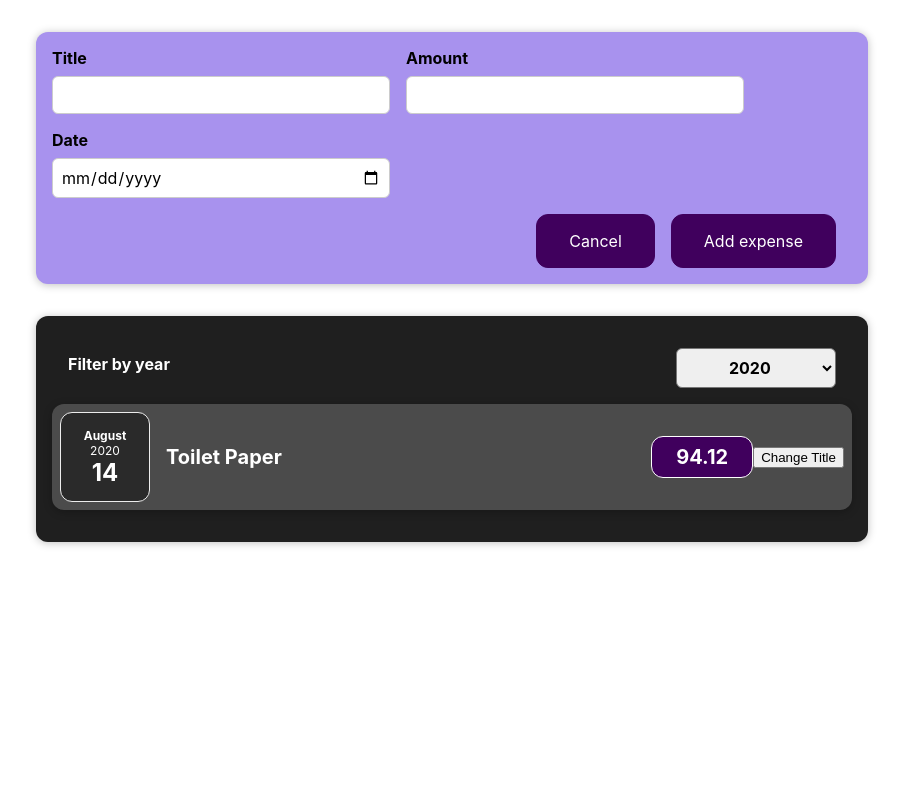
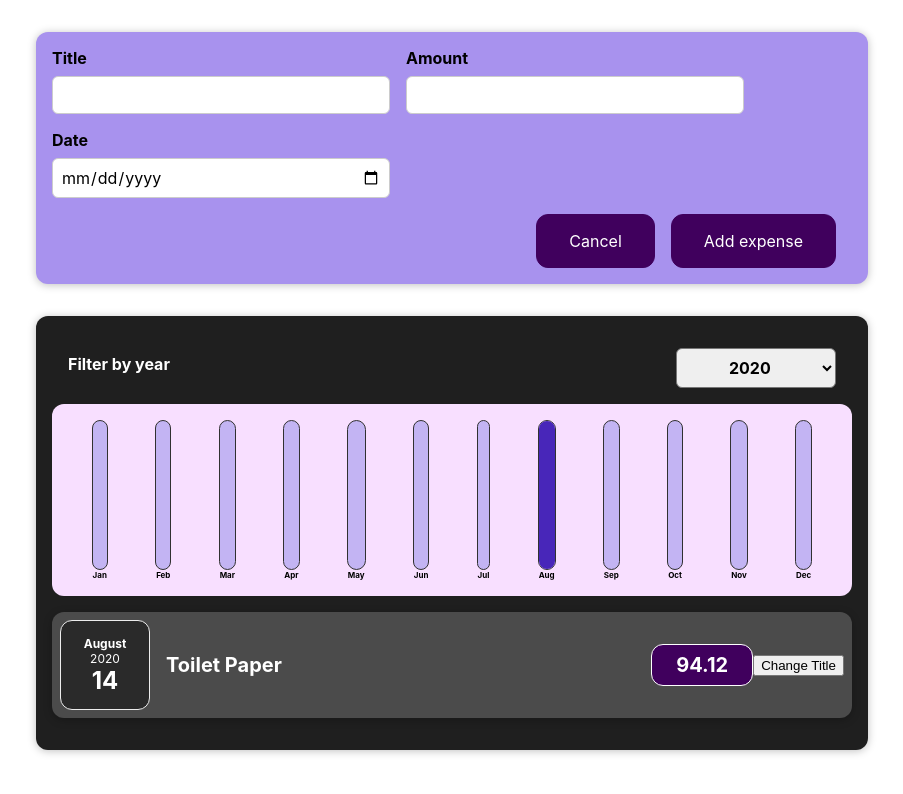
Before and after one commit to xburda4/react-course, a React (Create React App) app: page / in a window 1280 px wide. Shown: the top 794 px of the page, without its empty margins (188-1091 px from the left). Built offline with nearby package versions, Linux system fonts and the light colour scheme.

Commit message:
Add expense chart bar

```diff
--- /dev/null
+++ b/src/components/Chart/Chart.css
@@ -0,0 +1,9 @@
+.chart {
+    padding: 1rem;
+    border-radius: 12px;
+    background-color: #f8dfff;
+    text-align: center;
+    display: flex;
+    justify-content: space-around;
+    height: 10rem;
+}
--- /dev/null
+++ b/src/components/Chart/Chart.js
@@ -0,0 +1,18 @@
+import ChartBar from './ChartBar'
+import './Chart.css'
+
+const Chart = props => {
+    const dataPointValues = props.dataPoints.map(dataPoint => dataPoint.value)
+    const totalMaximum = Math.max(...dataPointValues)
+
+    return <div className="chart">
+        {props.dataPoints.map(dataPoint => <ChartBar
+            key={dataPoint.id}
+            value={dataPoint.value}
+            maxValue={totalMaximum}
+            label={dataPoint.label}
+        />)}
+    </div>
+}
+
+export default Chart;
--- /dev/null
+++ b/src/components/Chart/ChartBar.css
@@ -0,0 +1,30 @@
+.chart-bar {
+    height: 100%;
+    display: flex;
+    flex-direction: column;
+    align-items: center;
+}
+
+.chart-bar__inner {
+    height: 100%;
+    width: 100%;
+    border: 1px solid #313131;
+    border-radius: 12px;
+    background-color: #c3b4f3;
+    overflow: hidden;
+    display: flex;
+    flex-direction: column;
+    justify-content: flex-end;
+}
+
+.chart-bar__fill {
+    background-color: #4826b9;
+    width: 100%;
+    transition: all 0.3s ease-out;
+}
+
+.chart-bar__label {
+    font-weight: bold;
+    font-size: 0.5rem;
+    text-align: center;
+}
--- /dev/null
+++ b/src/components/Chart/ChartBar.js
@@ -0,0 +1,20 @@
+import './ChartBar.css'
+
+const ChartBar = props => {
+    let barFillHeight = '0%';
+
+    if (props.maxValue > 0) {
+        barFillHeight = Math.round((props.value / props.maxValue) * 100) + '%';
+    }
+
+    return <div className="chart-bar">
+        <div className="chart-bar__inner">
+            <div className="chart-bar__fill" style={{height: barFillHeight}}/>
+        </div>
+        <div className="chart-bar__label">
+            {props.label}
+        </div>
+    </div>
+}
+
+export default ChartBar
--- a/src/components/Expenses/ExpenseItemsList.js
+++ b/src/components/Expenses/ExpenseItemsList.js
@@ -2,6 +2,7 @@
 import './ExpenseItemsList.css'
 import {useState} from "react";
 import ExpensesList from "./ExpensesList";
+import ExpensesChart from "./ExpensesChart";
 
 function ExpenseItemsList(props) {
     const [selectedYear, setSelectedYear] = useState('2020')
@@ -16,6 +17,7 @@
     return (
         <div className="expenses">
             <ExpensesFilter selected={selectedYear} onSelectedYear={saveSelectedYearHandler}/>
+            <ExpensesChart expenses={filteredExpenses}/>
             <ExpensesList items={filteredExpenses}/>
         </div>
     )
--- /dev/null
+++ b/src/components/Expenses/ExpensesChart.js
@@ -0,0 +1,27 @@
+import Chart from "../Chart/Chart";
+
+const ExpensesChart = props => {
+    const chartDataPoints = [
+        {label: 'Jan', value: 0},
+        {label: 'Feb', value: 0},
+        {label: 'Mar', value: 0},
+        {label: 'Apr', value: 0},
+        {label: 'May', value: 0},
+        {label: 'Jun', value: 0},
+        {label: 'Jul', value: 0},
+        {label: 'Aug', value: 0},
+        {label: 'Sep', value: 0},
+        {label: 'Oct', value: 0},
+        {label: 'Nov', value: 0},
+        {label: 'Dec', value: 0},
+    ]
+
+    for (const expense of props.expenses) {
+        const expenseMonth = expense.date.getMonth();
+        chartDataPoints[expenseMonth].value += expense.amount;
+    }
+
+    return <Chart dataPoints={chartDataPoints}/>
+}
+
+export default ExpensesChart
```
